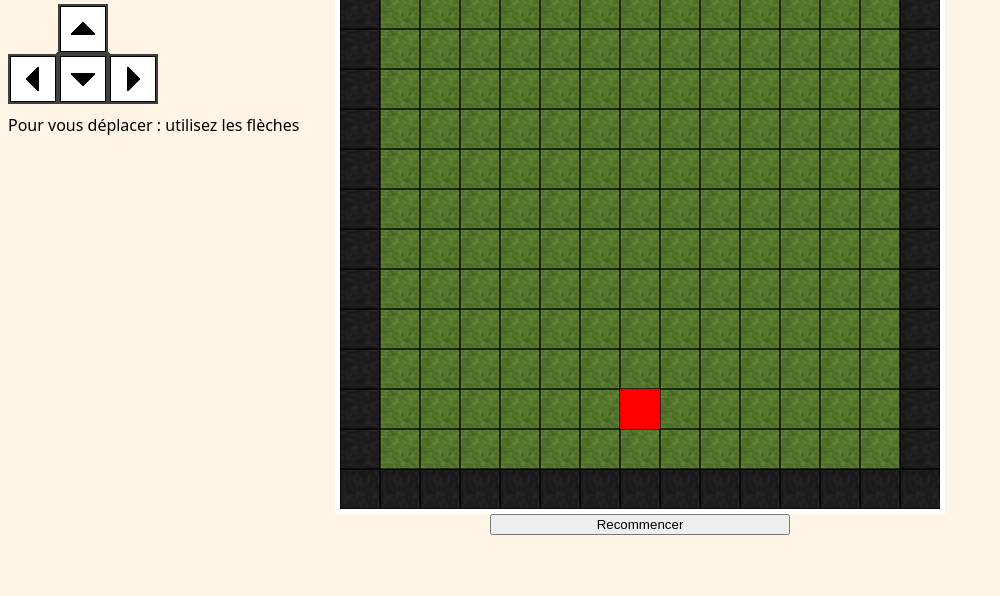
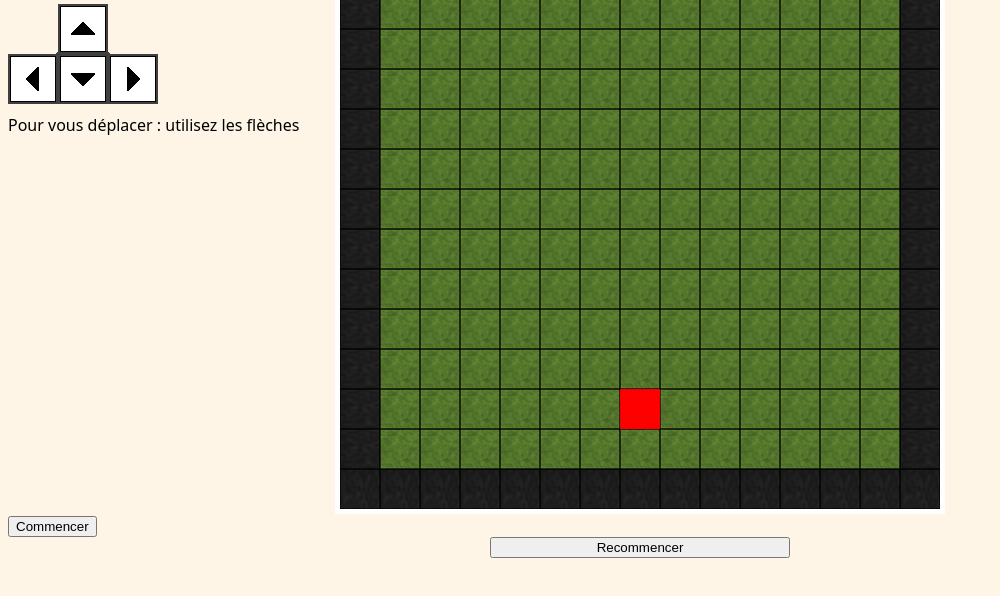
Before and after one commit to Jerem-EstIcI/Snake-game, a plain HTML site: page index.html in a window 1280 px wide. Shown: the part 104-700 px from the top of the page, without its empty margins (0-1000 px from the left). Drawn offline with Linux system fonts and the light colour scheme.

Commit message:
Update index.html

```diff
--- a/index.html
+++ b/index.html
@@ -15,6 +15,8 @@
 
 	<canvas class="1J" id="canvas" width="480" height="480"></canvas>
 
+		<button id="start">Commencer</button>
+		<br>
 		<button id="restart">Recommencer</button>
 
 </body>
```
